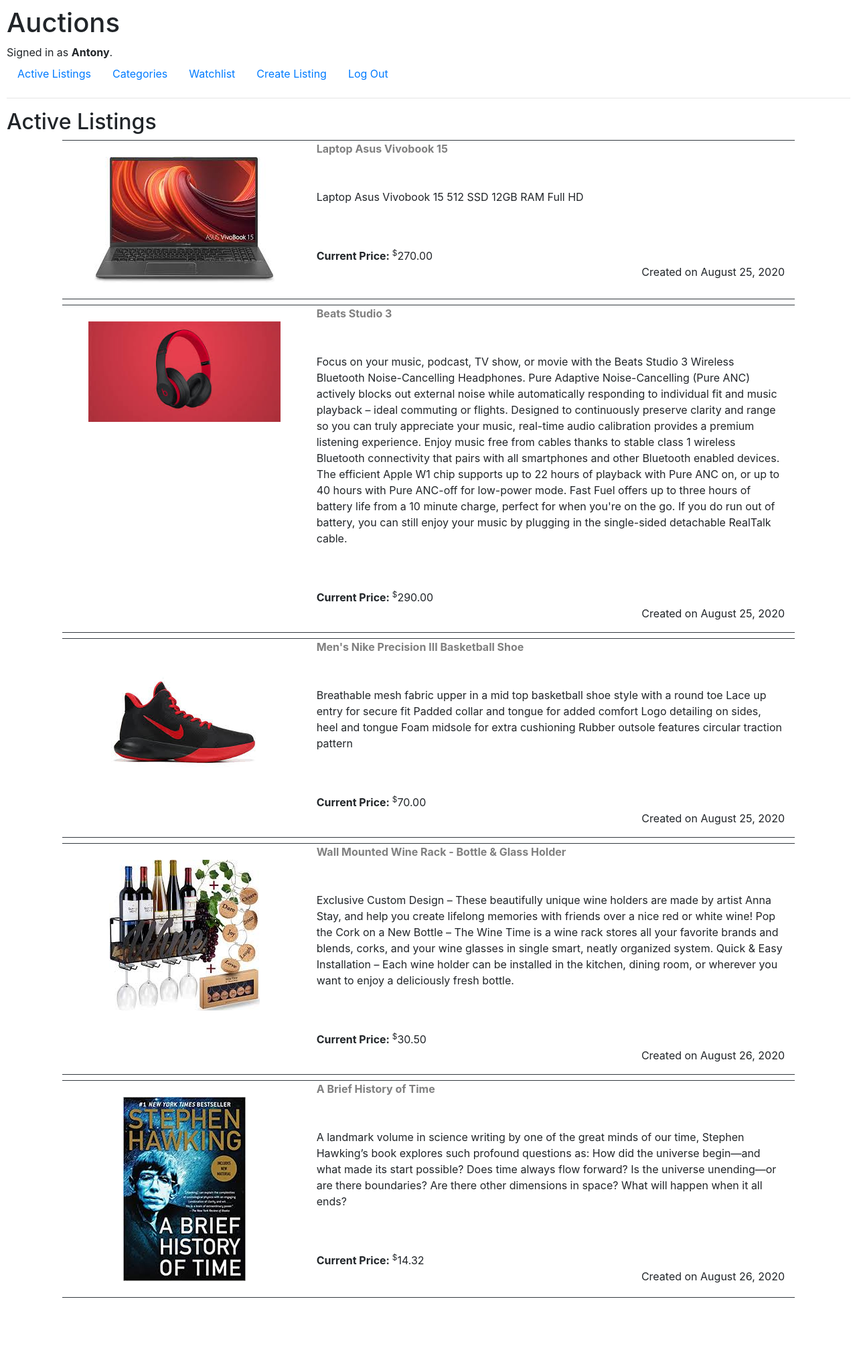
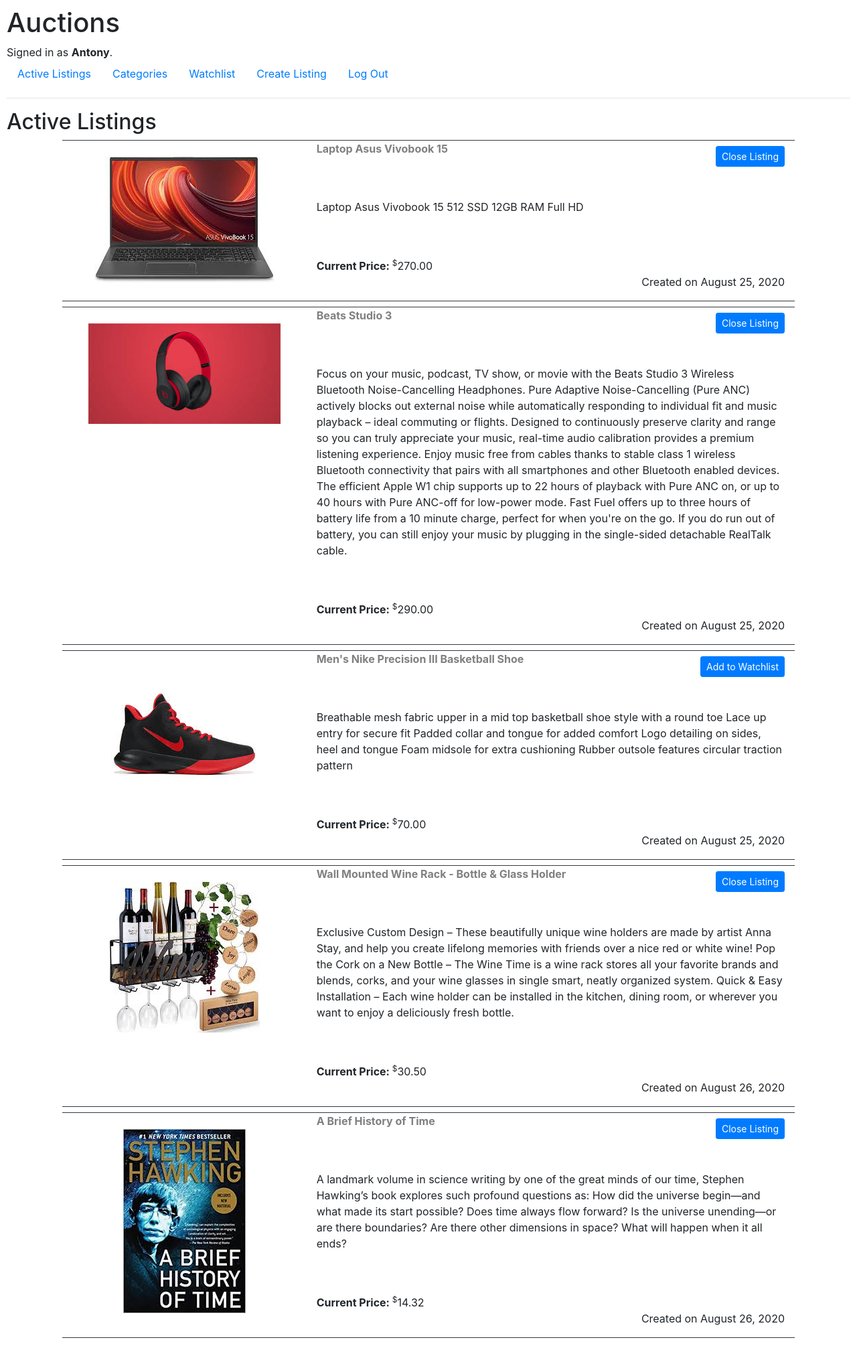
Before and after one commit to AntonyPC97/Project2, a Django app: page / in a window 1280 px wide. Shown: the whole page at 67% size. Before the commit the page ends 1938 px from the top, so only its background shows below. Run offline with Django 3.2, Linux system fonts and the light colour scheme; a user stored in the database is signed in; data comes from the database, SQL or seed files in the repository; both versions use the stored data as it was after the commit; some libraries are stand-ins or nearby versions.

Commit message:
Add and remove Watchlist

```diff
--- a/commerce/auctions/templates/auctions/index.html
+++ b/commerce/auctions/templates/auctions/index.html
@@ -1,29 +1,36 @@
 {% extends "auctions/layout.html" %}
 
 {% block body %}
-    {%if text%}
-    <h2>{{text}}</h2>
-    {%else%}
     <h2>Active Listings</h2>
-    {%endif%}
     <div class='container'>
-    {% for auction in auctions %}
+    {% for listing in listings %}
         <div class='row m-2 border-left-0 border-right-0 border border-dark'>
             <div class='col-4'>
                 <div class='text-center p-4'>
-                    <img src="{{auction.image.url}}" class='img-fluid' alt="{{auction.name}}">
+                    <img src="{{listing.image.url}}" class='img-fluid' alt="{{listing.name}}">
                 </div>
             </div>
             <div class='col-8'>
                 <div class='row'>
                     <div class='col-9'>
-                        <a href="{% url 'itemDetail' item_name=auction.name %}" style="color:grey"><strong>{{auction.name}}</strong></a>
+                        <a href="{% url 'itemDetail' item_name=listing.name %}" style="color:grey"><strong>{{listing.name}}</strong></a>
+                    </div>
+                    <div class='col-3'>
+                        {% if user.is_authenticated and user.id != listing.user.id %}
+                            {% if listing in watchlistItems %}
+                            <a href="{% url 'listWatchlist'%}" class='btn btn-success btn-sm float-right mt-2'>Go to Watchlist</a>
+                            {% else %}
+                            <a href="{% url 'addToWatchlist' listing.id %}" class='btn btn-primary btn-sm float-right mt-2'>Add to Watchlist</a>
+                            {%endif%}
+                        {% elif user.is_authenticated and user.id == listing.user.id %}
+                        <a href="#" class='btn btn-primary btn-sm float-right mt-2'>Close Listing</a>
+                        {% endif %}
                     </div>
                 </div>
                 <br><br>
-                <p>{{auction.description}}</p> <br><br>
-                <strong>Current Price: </strong><sup>$</sup>{{auction.price|floatformat:2}}
-                <p class='text-right'>Created on {{auction.date_listed|date:'F d, Y'}}</p>
+                <p>{{listing.description}}</p> <br><br>
+                <strong>Current Price: </strong><sup>$</sup>{{listing.price|floatformat:2}}
+                <p class='text-right'>Created on {{listing.date_listed|date:'F d, Y'}}</p>
             </div>
         </div>
     {%empty%}
--- a/commerce/auctions/urls.py
+++ b/commerce/auctions/urls.py
@@ -12,5 +12,7 @@ urlpatterns = [
     path('item/<str:item_name>',views.itemDetail,name='itemDetail'),
     path('categories',views.listCategories,name='listCategories'),
     path('categories/<str:category>',views.itemByCategory,name='itemByCategory'),
-    path('watchlist',views.listWatchlist,name='listWatchlist')
+    path('watchlist',views.listWatchlist,name='listWatchlist'),
+    path('addToWatchlist/<int:item_id>',views.add_watchlist,name='addToWatchlist'),
+    path('removeWatchlist/<int:item_id>',views.removeWatchlist,name='removeWatchlist')
 ]+ static(settings.MEDIA_URL, document_root=settings.MEDIA_ROOT)
--- a/commerce/auctions/views.py
+++ b/commerce/auctions/views.py
@@ -8,19 +8,23 @@ from .models import User,Listing,Category,Bid,Comment,Watchlist
 from django.views.generic import DetailView
 from django.core.exceptions import ObjectDoesNotExist
 from django.contrib.auth.decorators import login_required
-from django.forms import ModelForm
 
-class ListingForm(ModelForm):
-    class Meta:
-        model = Listing
-        fields = '__all__'
 
 def index(request):
     #Get all listing
+    user = request.user
     listings = Listing.objects.all()
-    return render(request, "auctions/index.html",{
-        'auctions':listings
-    })
+    if(user.id is not None):
+        watchlistItems = [x.listing for x in user.watchlist_set.all()]
+        return render(request, "auctions/index.html",{
+            'listings':listings,
+            'watchlistItems':watchlistItems
+        })
+    else:
+        return render(request, "auctions/index.html",{
+            'listings':listings
+        })
+
 
 def login_view(request):
     if request.method == "POST":
@@ -122,15 +126,30 @@ def listCategories(request):
 def itemByCategory(request,category):
     category = Category.objects.get(name=category)
     listings = category.listing_set.all()
-    return render(request,'auctions/index.html',{'auctions':listings})
+    return render(request,'auctions/index.html',{'listings':listings})
 
-@login_required
+@login_required(login_url='login')
 def listWatchlist(request):
-    try:
-        user = request.user
-        listings = [watchlist.listing for watchlist in user.watchlist_set.all()]
-        return render(request,'auctions/index.html',{
-            'auctions':listings,
-            'text':f'Watchlist for {user.username}'})
-    except ObjectDoesNotExist:
-        return HttpResponseRedirect(reverse('index'))
+    user = request.user
+    listings = [watchlist.listing for watchlist in user.watchlist_set.all()]
+    return render(request,'auctions/watchlist.html',{
+        'listings':listings})
+
+@login_required(login_url='login')
+def add_watchlist(request,item_id):
+    listings = Listing.objects.all()
+    #get current user
+    user = request.user
+    #get item to add to watchlist
+    listing = Listing.objects.get(pk=item_id)
+    #check if item is in Watchlist, if not, create it
+    watchlist,status = Watchlist.objects.get_or_create(user=user,listing=listing)
+    return HttpResponseRedirect(reverse('index'))
+
+@login_required(login_url='login')
+def removeWatchlist(request,item_id):
+    user = request.user
+    listing = Listing.objects.get(pk=item_id)
+    watchlist = Watchlist.objects.get(user=user,listing=listing)
+    watchlist.delete()
+    return HttpResponseRedirect(reverse('listWatchlist'))
```
Also changed, not shown: commerce/auctions/templates/auctions/itemDetail.html (+1 -11 lines), commerce/auctions/templates/auctions/watchlist.html (+42 -0 lines), commerce/db.sqlite3.
